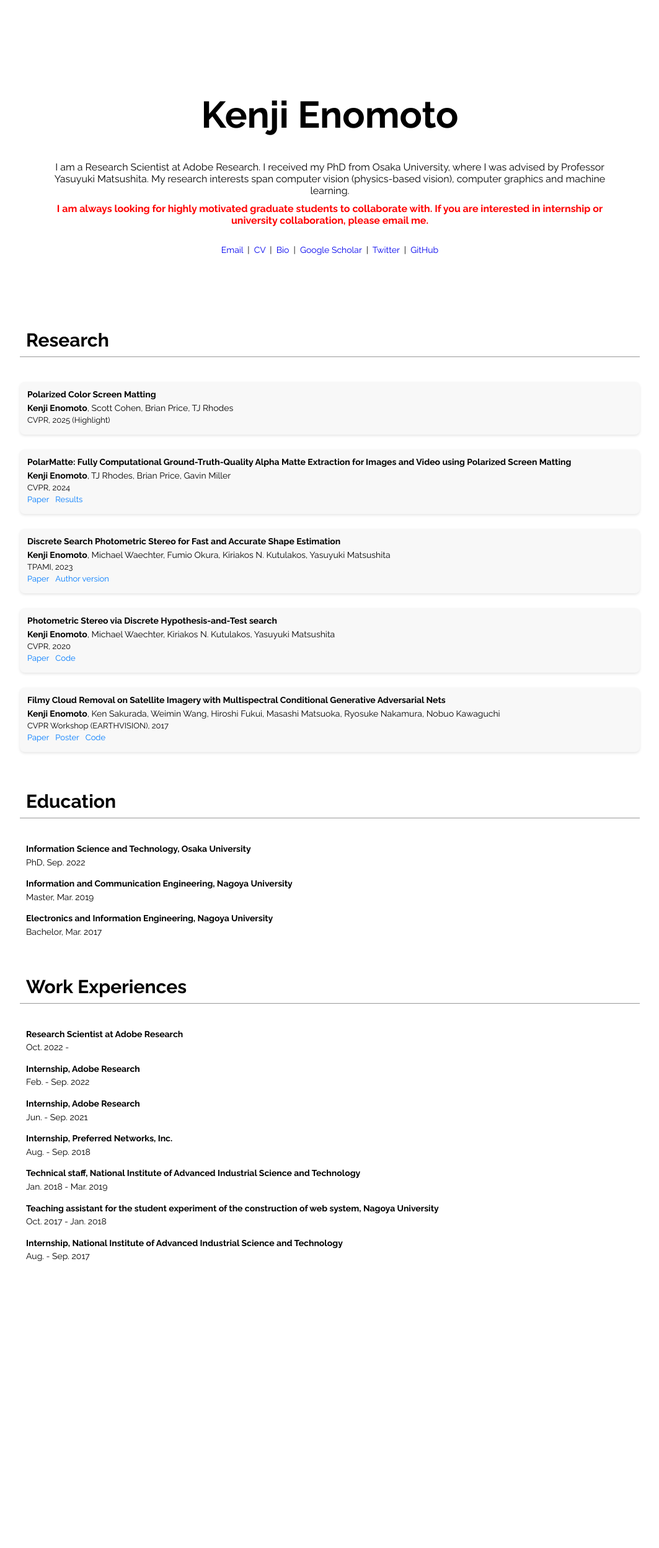
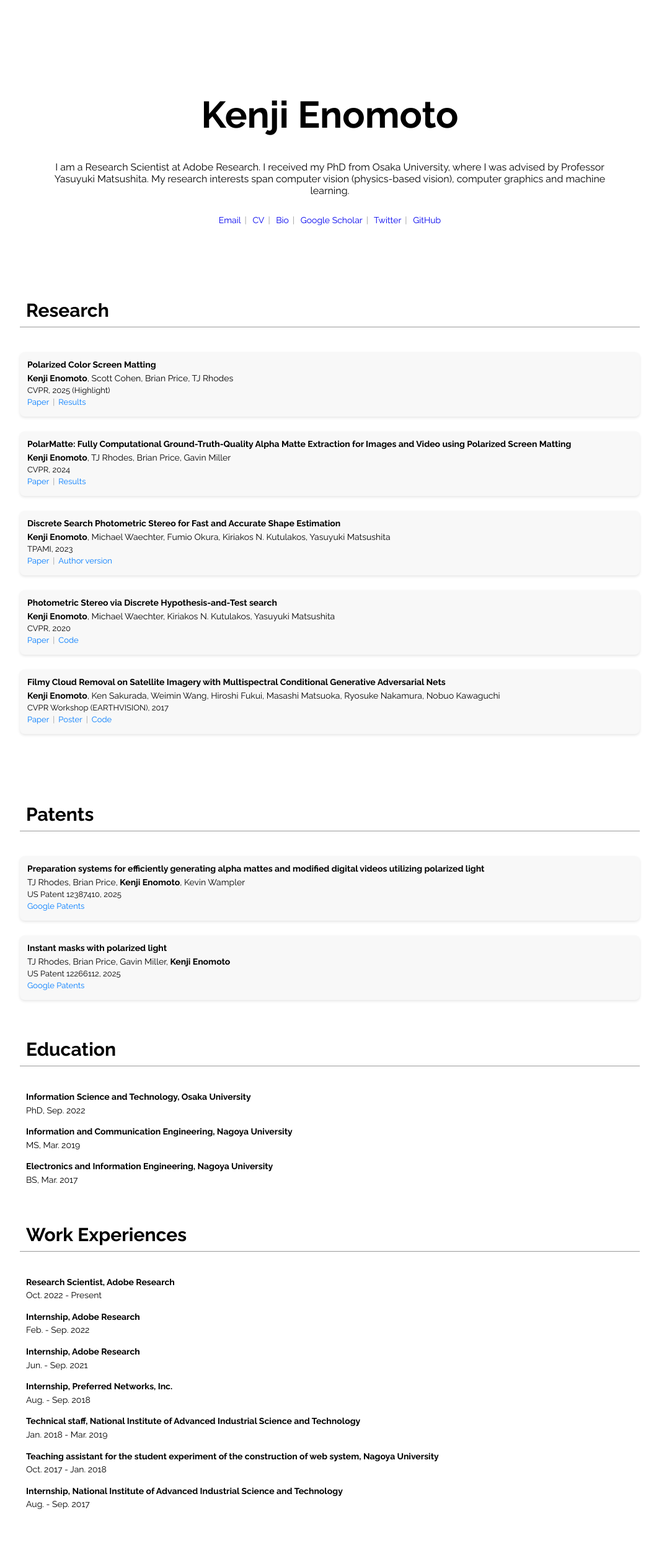
Before and after one commit to enomotokenji/enomotokenji.github.io, a Jekyll site: the page index.html, which Jekyll copies as it is, in a window 1280 px wide. Shown: the whole page at 62% size, without its empty margins (108-1171 px from the left). Built offline with Jekyll 4.4.1, drawn with Linux system fonts in a browser that asks for light colours; nearby versions of some CDN libraries; before the commit the page ends 2097 px from its top, so only the background shows below that.

Commit message:
add patents section and clean up header
Co-Authored-By: Claude Opus 4.6 (1M context) <noreply@anthropic.com>

```diff
--- a/css/style.css
+++ b/css/style.css
@@ -176,6 +176,12 @@ a {
 
 .site-description-link {
     margin: 25px 0 0;
+}
+
+.site-description-link a:not(:last-child)::after {
+    content: "|";
+    color: #999;
+    margin: 0 0.6rem;
 }
 
 .site-description-mail-address {
@@ -452,12 +458,13 @@ a {
 .pub-links a {
     text-decoration: none;
     color: #007bff;
-    margin-right: 1rem;
     margin-bottom: 0.4rem;
 }
 
-.pub-links a:last-child {
-    margin-right: 0;
+.pub-links a:not(:last-child)::after {
+    content: "|";
+    color: #999;
+    margin: 0 0.6rem;
 }
 
 
--- a/index.html
+++ b/index.html
@@ -34,14 +34,13 @@
         <h1 class="site-title">Kenji Enomoto</h1>
         <p class="bio-text">
             I am a Research Scientist at Adobe Research. I received my PhD from Osaka University, where I was advised by Professor Yasuyuki Matsushita. My research interests span computer vision (physics-based vision), computer graphics and machine learning.
-            <span class="highlight-text">I am always looking for highly motivated graduate students to collaborate with. If you are interested in internship or university collaboration, please email me.</span>
         </p>
         <p class="site-description-link">
-            <a href="mailto:kenji.enomoto.abc.123@gmail.com">Email</a> &nbsp|&nbsp
-            <a href="https://docs.google.com/document/d/1oIZ34En6kZkTb4hQuc-NFNa-FN89JZvakWob8iWj34E/edit?usp=sharing">CV</a> &nbsp|&nbsp
-            <a href="data/bio.txt">Bio</a> &nbsp|&nbsp
-            <a href="https://scholar.google.com/citations?user=E-5PJ-sAAAAJ">Google Scholar</a> &nbsp|&nbsp
-            <a href="https://twitter.com/knjenmt">Twitter</a> &nbsp|&nbsp
+            <a href="mailto:kenji.enomoto.abc.123@gmail.com">Email</a>
+            <a href="https://docs.google.com/document/d/1oIZ34En6kZkTb4hQuc-NFNa-FN89JZvakWob8iWj34E/edit?usp=sharing">CV</a>
+            <a href="data/bio.txt">Bio</a>
+            <a href="https://scholar.google.com/citations?user=E-5PJ-sAAAAJ">Google Scholar</a>
+            <a href="https://twitter.com/knjenmt">Twitter</a>
             <a href="https://github.com/enomotokenji">GitHub</a>
       </p>
     </header>
@@ -53,6 +52,10 @@
                 <h3 class="pub-title">Polarized Color Screen Matting</h3>
                 <p class="pub-author"><strong>Kenji Enomoto</strong>, Scott Cohen, Brian Price, TJ Rhodes</p>
                 <p class="pub-conference">CVPR, 2025 (Highlight)</p>
+                <div class="pub-links">
+                    <a href="https://openaccess.thecvf.com/content/CVPR2025/papers/Enomoto_Polarized_Color_Screen_Matting_CVPR_2025_paper.pdf" target="_blank" class="link">Paper</a>
+                    <a href="https://youtu.be/7pD6ZEETIn4" target="_blank" class="link">Results</a>
+                </div>
             </div>
             <div class="pub-item">
                 <h3 class="pub-title">PolarMatte: Fully Computational Ground-Truth-Quality Alpha Matte Extraction for Images and Video using Polarized Screen Matting</h3>
@@ -94,6 +97,28 @@
         </div>
     </section>
 
+    <section class="pub" id="patents">
+        <h2 class="sub-heading">Patents</h2>
+        <div class="pub-wrapper">
+            <div class="pub-item">
+                <h3 class="pub-title">Preparation systems for efficiently generating alpha mattes and modified digital videos utilizing polarized light</h3>
+                <p class="pub-author">TJ Rhodes, Brian Price, <strong>Kenji Enomoto</strong>, Kevin Wampler</p>
+                <p class="pub-conference">US Patent 12387410, 2025</p>
+                <div class="pub-links">
+                    <a href="https://patents.google.com/patent/US12387410B2/en" target="_blank" class="link">Google Patents</a>
+                </div>
+            </div>
+            <div class="pub-item">
+                <h3 class="pub-title">Instant masks with polarized light</h3>
+                <p class="pub-author">TJ Rhodes, Brian Price, Gavin Miller, <strong>Kenji Enomoto</strong></p>
+                <p class="pub-conference">US Patent 12266112, 2025</p>
+                <div class="pub-links">
+                    <a href="https://patents.google.com/patent/US12266112B2/en" target="_blank" class="link">Google Patents</a>
+                </div>
+            </div>
+        </div>
+    </section>
+
     <h2 class="sub-heading">Education</h2>
     <div class="edu-text">
         <p>
@@ -102,18 +127,18 @@
         </p>
         <p>
             <span class="edu-title">Information and Communication Engineering, Nagoya University</span>
-            <span class="edu-period">Master, Mar. 2019</span>
+            <span class="edu-period">MS, Mar. 2019</span>
         </p>
         <p>
             <span class="edu-title">Electronics and Information Engineering, Nagoya University</span>
-            <span class="edu-period">Bachelor, Mar. 2017</span>
+            <span class="edu-period">BS, Mar. 2017</span>
         </p>
     </div>
     <h2 class="sub-heading">Work Experiences</h2>
     <div class="work-text">
         <p>
-            <span class="work-title">Research Scientist at Adobe Research</span>
-            <span class="work-period">Oct. 2022 -</span>
+            <span class="work-title">Research Scientist, Adobe Research</span>
+            <span class="work-period">Oct. 2022 - Present</span>
         </p>
         <p>
             <span class="work-title">Internship, Adobe Research</span>
@@ -158,7 +183,6 @@
     <!-- <footer class="footer">
         © 2017 enoken. All Rights Reserved.
     </footer> -->
-    <script src="lib/placeholders.min.js"></script>
 </body>
 
 </html>
```
Also changed, not shown: Gemfile.lock, lib/placeholders.min.js (deleted), 2 other files.
